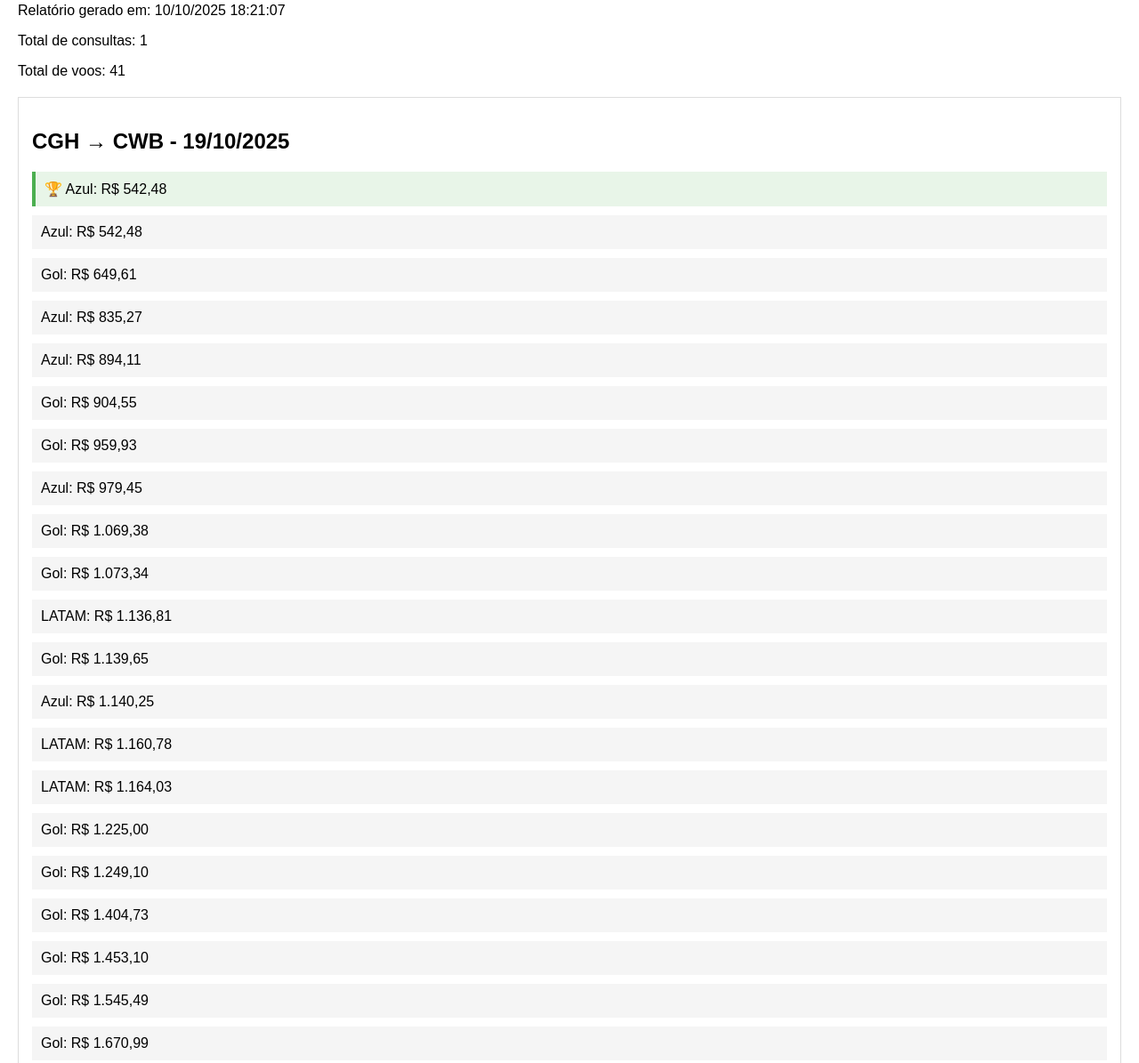
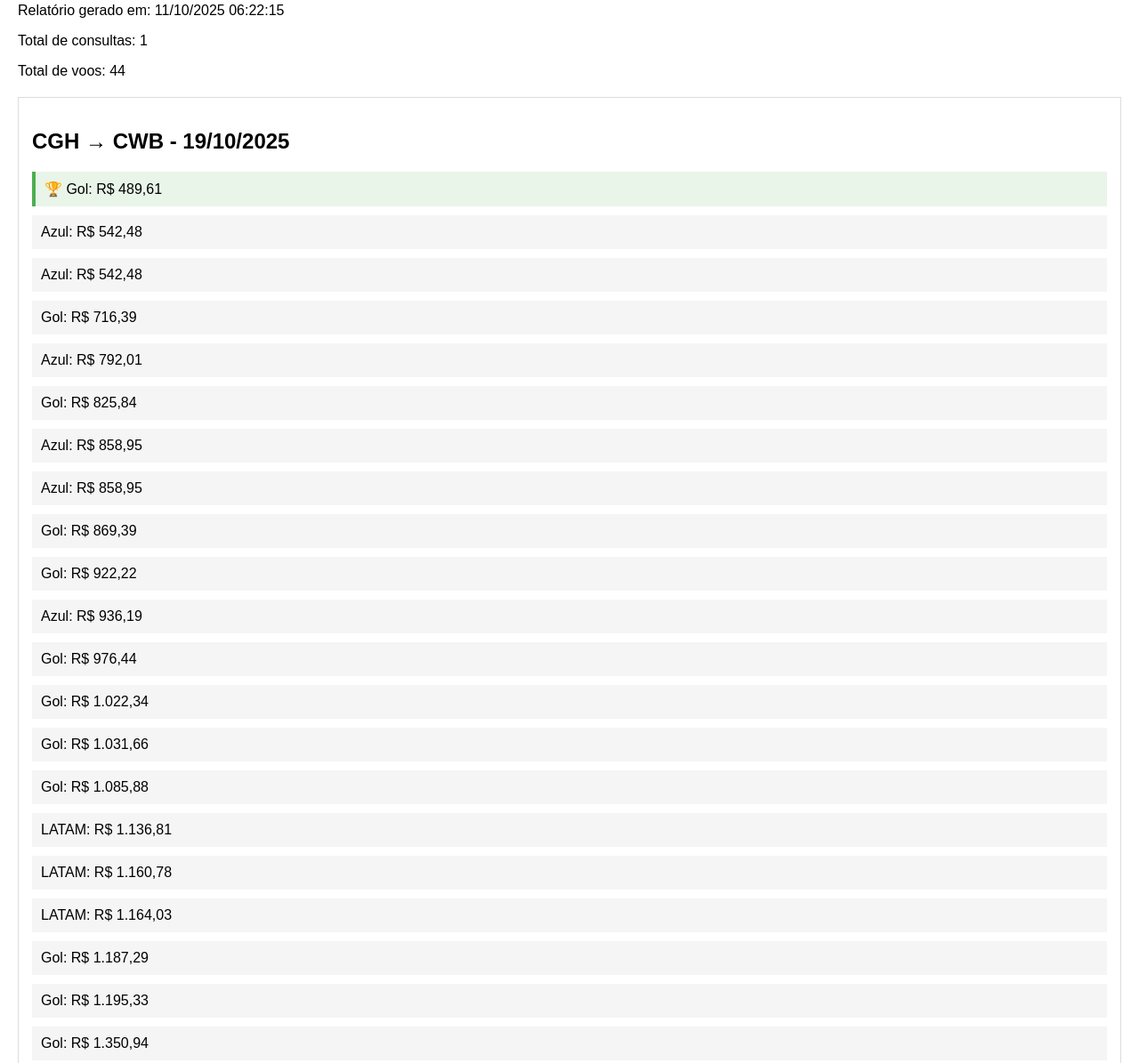
Before and after one commit to wagner-sm/monitor_vaipromo, a plain HTML site: page index.html in a window 1280 px wide. Shown: the part 77-1272 px from the top of the page at 89% size. Drawn offline with Linux system fonts and the light colour scheme.

Commit message:
deploy: 82f6b0d3e99754d3cdd447e4a55e7118b92c38ba

```diff
--- a/index.html
+++ b/index.html
@@ -14,44 +14,47 @@
 </head>
 <body>
     <h1>VaiPromo Monitor - Resultados</h1>
-    <p>Relatório gerado em: 10/10/2025 18:21:07</p>
+    <p>Relatório gerado em: 11/10/2025 06:22:15</p>
     <p>Total de consultas: 1</p>
-    <p>Total de voos: 41</p>
+    <p>Total de voos: 44</p>
 
     <div class="consulta">
         <h2>CGH → CWB - 19/10/2025</h2>
 
-        <div class="voo melhor">🏆 Azul: R$ 542,48</div>
+        <div class="voo melhor">🏆 Gol: R$ 489,61</div>
         <div class="voo ">Azul: R$ 542,48</div>
-        <div class="voo ">Gol: R$ 649,61</div>
-        <div class="voo ">Azul: R$ 835,27</div>
-        <div class="voo ">Azul: R$ 894,11</div>
-        <div class="voo ">Gol: R$ 904,55</div>
-        <div class="voo ">Gol: R$ 959,93</div>
-        <div class="voo ">Azul: R$ 979,45</div>
-        <div class="voo ">Gol: R$ 1.069,38</div>
-        <div class="voo ">Gol: R$ 1.073,34</div>
+        <div class="voo ">Azul: R$ 542,48</div>
+        <div class="voo ">Gol: R$ 716,39</div>
+        <div class="voo ">Azul: R$ 792,01</div>
+        <div class="voo ">Gol: R$ 825,84</div>
+        <div class="voo ">Azul: R$ 858,95</div>
+        <div class="voo ">Azul: R$ 858,95</div>
+        <div class="voo ">Gol: R$ 869,39</div>
+        <div class="voo ">Gol: R$ 922,22</div>
+        <div class="voo ">Azul: R$ 936,19</div>
+        <div class="voo ">Gol: R$ 976,44</div>
+        <div class="voo ">Gol: R$ 1.022,34</div>
+        <div class="voo ">Gol: R$ 1.031,66</div>
+        <div class="voo ">Gol: R$ 1.085,88</div>
         <div class="voo ">LATAM: R$ 1.136,81</div>
-        <div class="voo ">Gol: R$ 1.139,65</div>
-        <div class="voo ">Azul: R$ 1.140,25</div>
         <div class="voo ">LATAM: R$ 1.160,78</div>
         <div class="voo ">LATAM: R$ 1.164,03</div>
-        <div class="voo ">Gol: R$ 1.225,00</div>
-        <div class="voo ">Gol: R$ 1.249,10</div>
-        <div class="voo ">Gol: R$ 1.404,73</div>
+        <div class="voo ">Gol: R$ 1.187,29</div>
+        <div class="voo ">Gol: R$ 1.195,33</div>
+        <div class="voo ">Gol: R$ 1.350,94</div>
         <div class="voo ">Gol: R$ 1.453,10</div>
         <div class="voo ">Gol: R$ 1.545,49</div>
         <div class="voo ">Gol: R$ 1.670,99</div>
         <div class="voo ">Gol: R$ 1.841,68</div>
         <div class="voo ">Gol: R$ 2.057,93</div>
         <div class="voo ">Gol: R$ 2.189,08</div>
-        <div class="voo ">Gol: R$ 2.189,08</div>
-        <div class="voo ">Gol: R$ 2.314,59</div>
         <div class="voo ">Gol: R$ 2.314,59</div>
         <div class="voo ">Gol: R$ 2.485,28</div>
-        <div class="voo ">Gol: R$ 2.485,28</div>
+        <div class="voo ">Gol: R$ 2.781,54</div>
+        <div class="voo ">Gol: R$ 2.907,04</div>
         <div class="voo ">Gol: R$ 2.922,03</div>
         <div class="voo ">Gol: R$ 3.047,53</div>
+        <div class="voo ">Gol: R$ 3.077,73</div>
         <div class="voo ">Gol: R$ 3.218,22</div>
         <div class="voo ">LATAM: R$ 3.563,82</div>
         <div class="voo ">LATAM: R$ 3.563,82</div>
```
